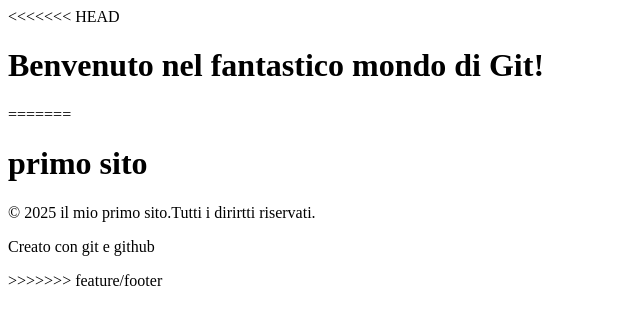
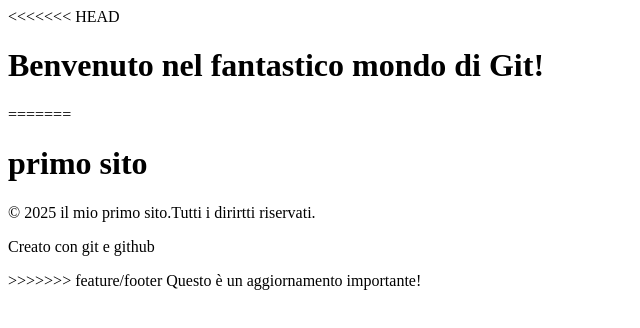
Before and after one commit to Tommaso-cambi/Primo-Sito-Web, a plain HTML site: page index.html in a window 1280 px wide. Shown: the whole page, without its empty margins (0-640 px from the left). Drawn offline with Linux system fonts and the light colour scheme.

Commit message:
Aggiunto messaggio importante

```diff
--- a/index.html
+++ b/index.html
@@ -20,3 +20,4 @@
 >>>>>>> feature/footer
 	</body>
 </html>
+ Questo è un aggiornamento importante!
```
